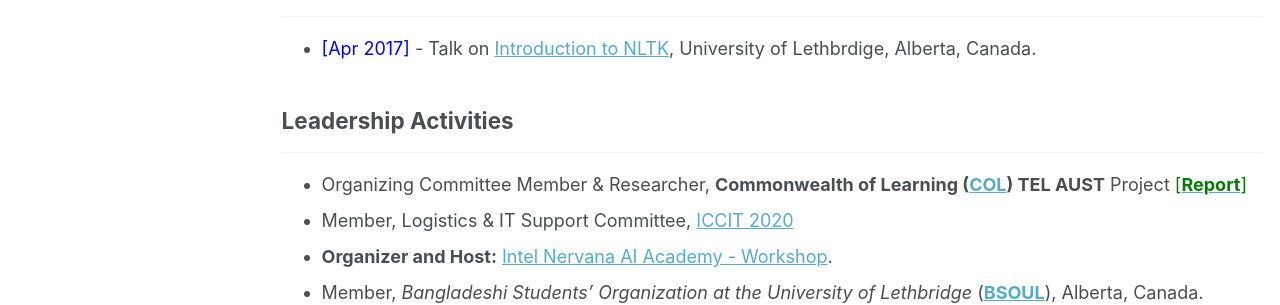
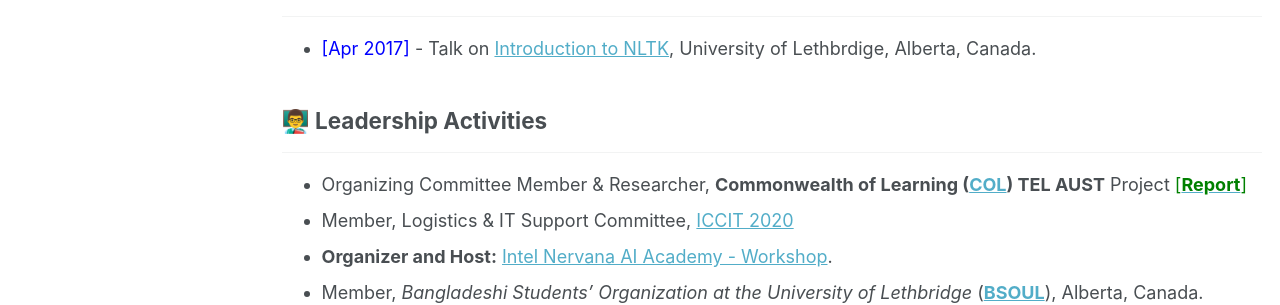
Before and after one commit to sujan-sarker/sujan-sarker.github.io, a Jekyll site: the page built from _pages/activities.md, in a window 1280 px wide and 1358 px high. Shown: the part 572-877 px from the top of the window. Built offline with Jekyll 4.4.1, drawn with Linux system fonts in a browser that asks for light colours.

```diff
--- a/_pages/activities.md
+++ b/_pages/activities.md
@@ -20,7 +20,7 @@ author_profile: true
 ----------------
 - <span style="color:Blue"> [Apr 2017] </span> - Talk on [Introduction to NLTK](https://tafseer-nayeem.github.io/files/Introduction_to_NLTK.pdf), University of Lethbrdige, Alberta, Canada.
 
-## Leadership Activities
+## 👨‍🏫 Leadership Activities
 ------------------------
 - Organizing Committee Member & Researcher, **Commonwealth of Learning ([COL](https://www.col.org/)) TEL AUST** Project [<span style ="color:Green"> [**Report**] </span>](http://oasis.col.org/handle/11599/3220)
 - Member, Logistics & IT Support Committee, [ICCIT 2020](http://iccit.org.bd/2020/)
```
